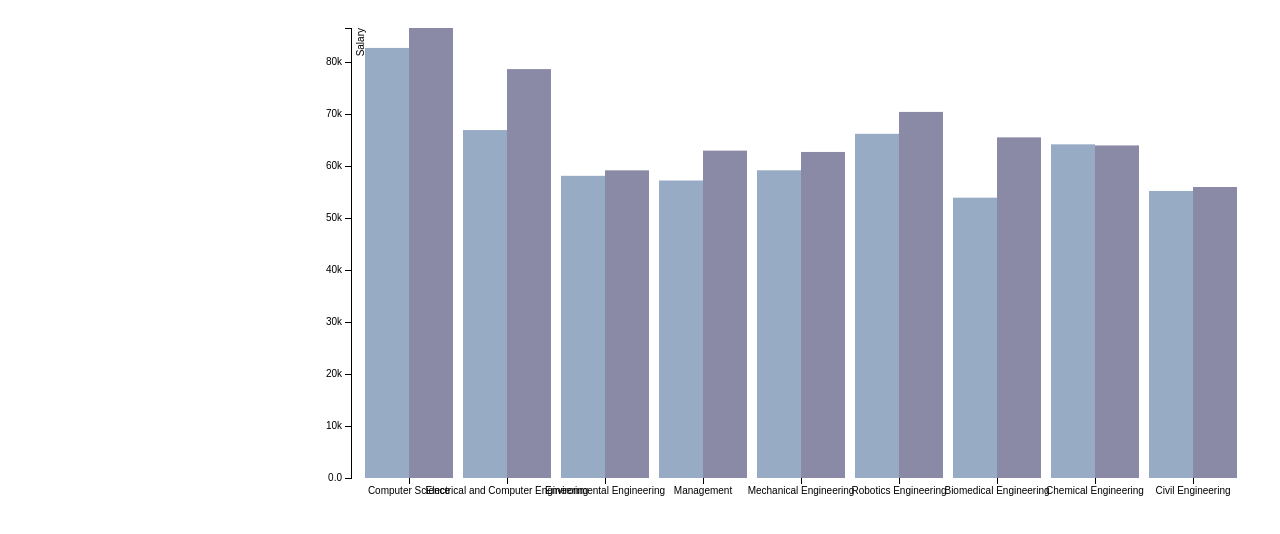
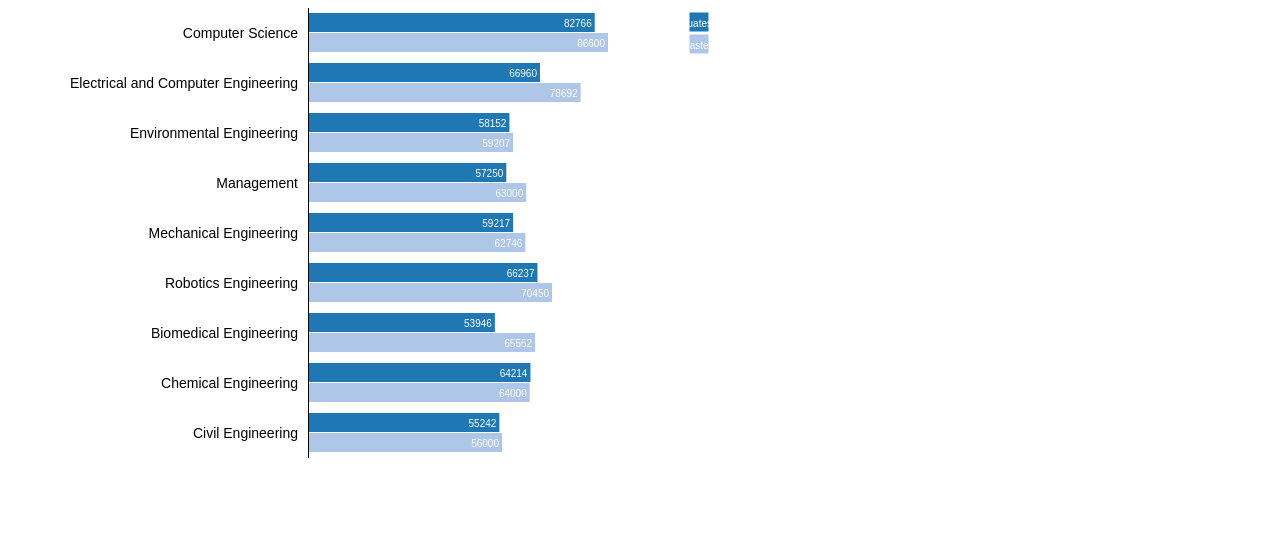
Before and after one commit to HuyenNguyen2302/wpi-graduation-report-2014, a website: page public/index.html in a window 1280 px wide. Drawn offline with Linux system fonts and the light colour scheme.

```diff
--- a/public/css/index.css
+++ b/public/css/index.css
@@ -1,5 +1,25 @@
-body {
+.axis
+.chart .legend {
+  fill: black;
+  font: 14px sans-serif;
+  text-anchor: start;
+  font-size: 12px;
+}
+
+.chart text {
+  fill: white;
   font: 10px sans-serif;
+  text-anchor: end;
+}
+
+.chart .label {
+  fill: black;
+  font: 14px sans-serif;
+  text-anchor: end;
+}
+
+.bar:hover {
+  fill: brown;
 }
 
 .axis path,
@@ -8,11 +28,3 @@
   stroke: #000;
   shape-rendering: crispEdges;
 }
-
-.bar {
-  fill: steelblue;
-}
-
-.x.axis path {
-  display: none;
-}
--- a/public/data.csv
+++ b/public/data.csv
@@ -1,4 +1,4 @@
-major,undergrad,master
+major,Undergraduates,Master
 Computer Science,82766,86600
 Electrical and Computer Engineering,66960,78692
 Environmental Engineering,58152,59207
--- a/public/index.html
+++ b/public/index.html
@@ -7,7 +7,7 @@
 	<script type="text/javascript" src="lib/d3/d3.v3.js"></script>
 </head>
 <body>
-	<svg id="chart"></svg>
+	<svg class="chart"></svg>
 	<script type="text/javascript" src="/js/index.js"></script>
 </body>
 </html>
--- a/public/js/index.js
+++ b/public/js/index.js
@@ -1,98 +1,136 @@
+// reference: http://bl.ocks.org/erikvullings/51cc5332439939f1f292
+
+
 var chart = document.getElementById("chart");
 
 d3.csv('data.csv', function(err, d) {
-  console.log(d);
+  var keys = Object.keys(d[0]); // get all the attributes: major, Undergraduates, Master's
 
-  var margin = {top: 20, right: 20, bottom: 30, left: 40},
-  width = 960 - margin.left - margin.right,
-  height = 500 - margin.top - margin.bottom;
+  var majors = [];
+  var undergraduates_salaries = [];
+  var masters_salaries = [];
 
-  var x0 = d3.scale.ordinal()
-  .rangeRoundBands([0, width], .1);
+  d.forEach(function(obj) {
+    majors.push(obj.major);
+    undergraduates_salaries.push(parseInt(obj.Undergraduates));
+    masters_salaries.push(parseInt(obj.Master));
+  });
 
-  var x1 = d3.scale.ordinal();
+  var data = {
+    labels: majors, // replaced with list of majors
+    series: [
+    {
+      label: keys[1], // replaced with Undergraduates salaries
+      values: undergraduates_salaries
+    },
+    {
+      label: keys[2], // replaced with Masters salaries
+      values: masters_salaries
+    }]
+  };
+
+  var chartWidth   = 300,
+  barHeight        = 20,
+  groupHeight      = barHeight * data.series.length,
+  gapBetweenGroups = 10,
+  spaceForLabels   = 300,
+  spaceForLegend   = 300;
+
+  // Zip the series data together (first values, second values, etc.)
+  var zippedData = [];
+  for (var i=0; i<data.labels.length; i++) {
+    for (var j=0; j<data.series.length; j++) {
+      zippedData.push(data.series[j].values[i]);
+    }
+  }
+
+  // Color scale
+  var color = d3.scale.category20();
+  var chartHeight = barHeight * zippedData.length + gapBetweenGroups * data.labels.length;
+
+  var x = d3.scale.linear()
+  .domain([0, d3.max(zippedData)])
+  .range([0, chartWidth]);
 
   var y = d3.scale.linear()
-  .range([height, 0]);
-
-  var color = d3.scale.ordinal()
-  .range(["#98abc5", "#8a89a6"]); // , "#7b6888", "#6b486b", "#a05d56", "#d0743c", "#ff8c00"]);
-
-  var xAxis = d3.svg.axis()
-  .scale(x0)
-  .orient("bottom");
+  .range([chartHeight + gapBetweenGroups, 0]);
 
   var yAxis = d3.svg.axis()
   .scale(y)
-  .orient("left")
-  .tickFormat(d3.format(".2s"));
+  .tickFormat('')
+  .tickSize(0)
+  .orient("left");
 
-  var svg = d3.select("body").append("svg")
-  .attr("width", width + margin.left + margin.right)
-  .attr("height", height + margin.top + margin.bottom)
-  .append("g")
-  .attr("transform", "translate(" + margin.left + "," + margin.top + ")");
+  // Specify the chart area and dimensions
+  var chart = d3.select(".chart")
+  .attr("width", spaceForLabels + chartWidth + spaceForLegend)
+  .attr("height", chartHeight);
 
-  d3.csv("data.csv", function(error, data) {
-    if (error) throw error;
+  // Create bars
+  var bar = chart.selectAll("g")
+  .data(zippedData)
+  .enter().append("g")
+  .attr("transform", function(d, i) {
+    return "translate(" + spaceForLabels + "," + (i * barHeight + gapBetweenGroups * (0.5 + Math.floor(i/data.series.length))) + ")";
+  });
 
-    var salary_groups = d3.keys(data[0]).filter(function(key) { return key !== "major"; });
+  // Create rectangles of the correct width
+  bar.append("rect")
+  .attr("fill", function(d,i) { return color(i % data.series.length); })
+  .attr("class", "bar")
+  .attr("width", x)
+  .attr("height", barHeight - 1);
 
-    data.forEach(function(d) {
-      d.salaries = salary_groups.map(function(name) { return {name: name, value: +d[name]}; });
-    });
+  // Add text label in bar
+  bar.append("text")
+  .attr("x", function(d) { return x(d) - 3; })
+  .attr("y", barHeight / 2)
+  .attr("fill", "red")
+  .attr("dy", ".35em")
+  .text(function(d) { return d; });
 
-    x0.domain(data.map(function(d) { return d.major; }));
-    x1.domain(salary_groups).rangeRoundBands([0, x0.rangeBand()]);
-    y.domain([0, d3.max(data, function(d) { return d3.max(d.salaries, function(d) { return d.value; }); })]);
+  // Draw labels
+  bar.append("text")
+  .attr("class", "label")
+  .attr("x", function(d) { return - 10; })
+  .attr("y", groupHeight / 2)
+  .attr("dy", ".35em")
+  .text(function(d,i) {
+    if (i % data.series.length === 0)
+      return data.labels[Math.floor(i/data.series.length)];
+    else
+      return ""});
 
-    svg.append("g")
-    .attr("class", "x axis")
-    .attr("transform", "translate(0," + height + ")")
-    .call(xAxis);
+  chart.append("g")
+  .attr("class", "y axis")
+  .attr("transform", "translate(" + spaceForLabels + ", " + -gapBetweenGroups/2 + ")")
+  .call(yAxis);
 
-    svg.append("g")
-    .attr("class", "y axis")
-    .call(yAxis)
-    .append("text")
-    .attr("transform", "rotate(-90)")
-    .attr("y", 6)
-    .attr("dy", ".71em")
-    .style("text-anchor", "end")
-    .text("Salary");
+  // Draw legend
+  var legendRectSize = 18,
+  legendSpacing  = 4;
 
-    var major = svg.selectAll(".major")
-    .data(data)
-    .enter().append("g")
-    .attr("class", "major")
-    .attr("transform", function(d) { return "translate(" + x0(d.major) + ",0)"; });
+  var legend = chart.selectAll('.legend')
+  .data(data.series)
+  .enter()
+  .append('g')
+  .attr('transform', function (d, i) {
+    var height = legendRectSize + legendSpacing;
+    var offset = -gapBetweenGroups/2;
+    var horz = spaceForLabels + chartWidth + 100 - legendRectSize;
+    var vert = i * height - offset;
+    return 'translate(' + horz + ',' + vert + ')';
+  });
 
-    major.selectAll("rect")
-    .data(function(d) { return d.salaries; })
-    .enter().append("rect")
-    .attr("width", x1.rangeBand())
-    .attr("x", function(d) { return x1(d.name); })
-    .attr("y", function(d) { return y(d.value); })
-    .attr("height", function(d) { return height - y(d.value); })
-    .style("fill", function(d) { return color(d.name); });
+  legend.append('rect')
+  .attr('width', legendRectSize)
+  .attr('height', legendRectSize)
+  .style('fill', function (d, i) { return color(i); })
+  .style('stroke', function (d, i) { return color(i); });
 
-    var major = svg.selectAll(".major")
-    .data(salary_groups.slice().reverse())
-    .enter().append("g")
-    .attr("class", "major")
-    .attr("transform", function(d, i) { return "translate(0," + i * 20 + ")"; });
-
-    major.append("rect")
-    .attr("x", width - 18)
-    .attr("width", 18)
-    .attr("height", 18)
-    .style("fill", color);
-
-    major.append("text")
-    .attr("x", width - 24)
-    .attr("y", 9)
-    .attr("dy", ".35em")
-    .style("text-anchor", "end")
-    .text(function(d) { return d; });
-  });
+  legend.append('text')
+  .attr('class', 'legend')
+  .attr('x', legendRectSize + legendSpacing)
+  .attr('y', legendRectSize - legendSpacing)
+  .text(function (d) { return d.label; });
 });
```
